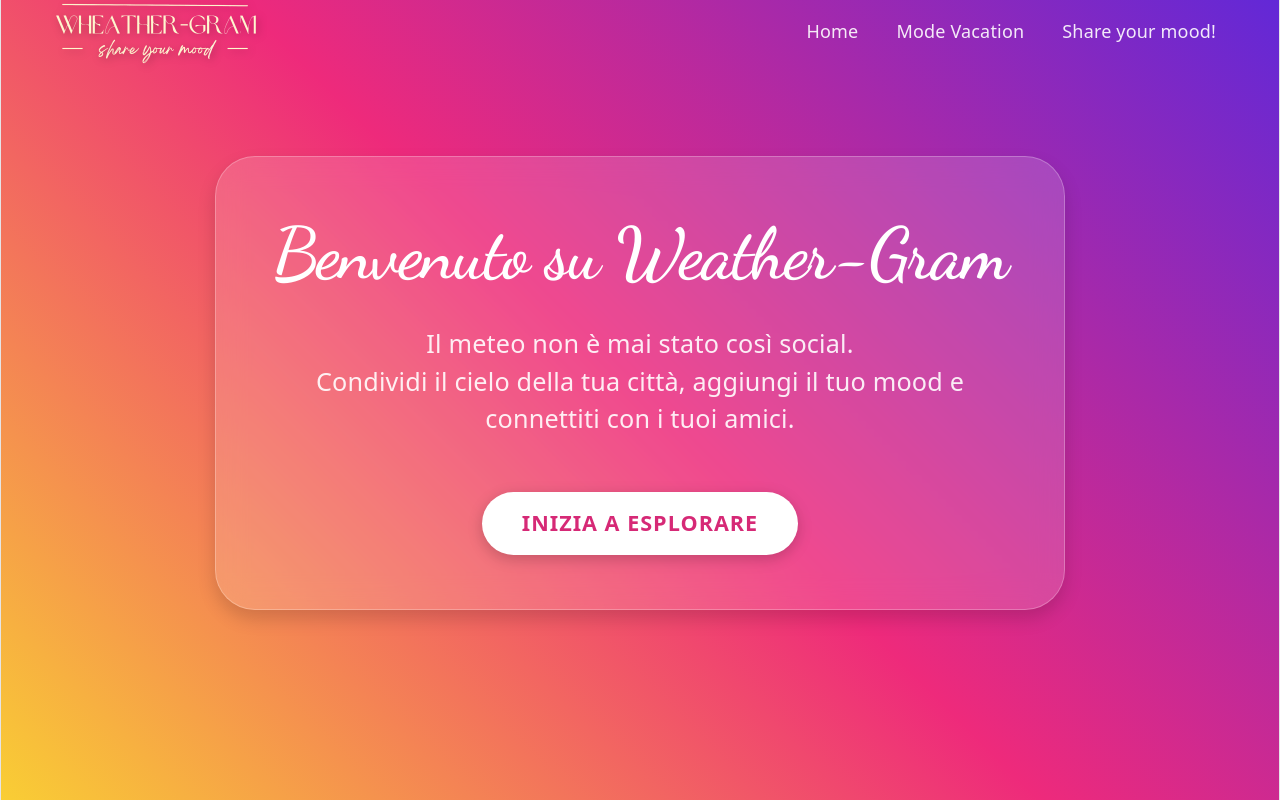
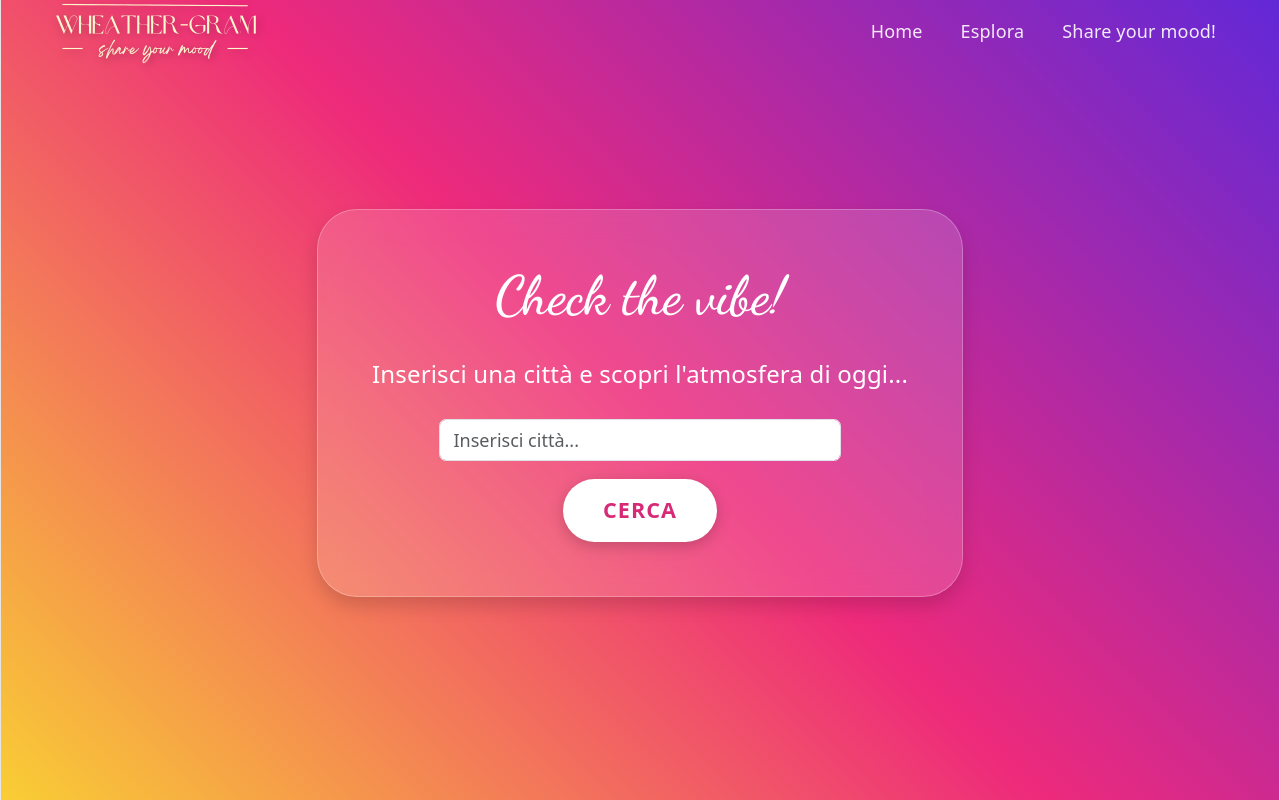
Before and after one commit to itsemanuela/wheather-gram, a React (Vite) app: page /RicercaMeteo in a window 1280 px wide. Built offline with nearby package versions, Linux system fonts and the light colour scheme.

Commit message:
Pagina Ricerca

```diff
--- a/package.json
+++ b/package.json
@@ -14,7 +14,8 @@
     "react": "^19.2.5",
     "react-bootstrap": "^2.10.10",
     "react-bootstrap-icons": "^1.11.6",
-    "react-dom": "^19.2.5"
+    "react-dom": "^19.2.5",
+    "react-router-dom": "^7.15.0"
   },
   "devDependencies": {
     "@babel/core": "^7.29.0",
--- a/src/App.jsx
+++ b/src/App.jsx
@@ -1,15 +1,18 @@
+import { BrowserRouter, Routes, Route } from "react-router-dom";
+import MyNavbar from "./Components/MyNavbar";
+import PaginaCentrale from "./Components/PaginaCentrale";
+import RicercaMeteo from "./Components/RicercaMeteo";
 import "./App.css";
-import MyNavbar from "./Components/MyNavbar";
 import "bootstrap/dist/css/bootstrap.min.css";
-import PaginaCentrale from "./Components/PaginaCentrale";
-
 function App() {
   return (
-    <>
+    <BrowserRouter>
       <MyNavbar />
-      <PaginaCentrale />
-    </>
+      <Routes>
+        <Route path="/" element={<PaginaCentrale />} />
+        <Route path="/RicercaMeteo" element={<RicercaMeteo />} />
+      </Routes>
+    </BrowserRouter>
   );
 }
-
 export default App;
--- a/src/Components/MyNavbar.jsx
+++ b/src/Components/MyNavbar.jsx
@@ -1,13 +1,15 @@
 import Container from "react-bootstrap/Container";
 import Nav from "react-bootstrap/Nav";
 import Navbar from "react-bootstrap/Navbar";
+import { Link } from "react-router-dom";
+import logoImg from "../assets/meteo.png";
 
 function MyNavbar() {
   return (
     <Navbar expand="lg" className="navbar-transparent w-100">
       <Container fluid className="px-5">
-        <Navbar.Brand href="#home" className="insta-logo-elegant">
-          <img src="./src/assets/meteo.png" alt="logo" className="logo-img" />
+        <Navbar.Brand as={Link} to="/" className="insta-logo-elegant">
+          <img src={logoImg} alt="logo" className="logo-img" />
         </Navbar.Brand>
 
         <Navbar.Toggle
@@ -17,13 +19,13 @@ function MyNavbar() {
 
         <Navbar.Collapse id="basic-navbar-nav">
           <Nav className="ms-auto">
-            <Nav.Link href="#home" className="nav-link-custom">
+            <Nav.Link as={Link} to="/" className="nav-link-custom">
               Home
             </Nav.Link>
-            <Nav.Link href="#link" className="nav-link-custom">
-              Mode Vacation
+            <Nav.Link as={Link} to="/Esplora" className="nav-link-custom">
+              Esplora
             </Nav.Link>
-            <Nav.Link href="#link" className="nav-link-custom">
+            <Nav.Link as={Link} to="/mood" className="nav-link-custom">
               Share your mood!
             </Nav.Link>
           </Nav>
--- a/src/Components/PaginaCentrale.jsx
+++ b/src/Components/PaginaCentrale.jsx
@@ -1,3 +1,5 @@
+import { Link } from "react-router-dom";
+
 const PaginaCentrale = () => {
   return (
     <div
@@ -21,7 +23,9 @@ const PaginaCentrale = () => {
           con i tuoi amici.
         </p>
 
-        <button className="btn-insta">Inizia a esplorare</button>
+        <Link to="/RicercaMeteo" style={{ textDecoration: "none" }}>
+          <button className="btn-insta">Inizia a esplorare</button>
+        </Link>
       </div>
     </div>
   );
--- /dev/null
+++ b/src/Components/RicercaMeteo.jsx
@@ -0,0 +1,28 @@
+const RicercaMeteo = () => {
+  return (
+    <div
+      className="container d-flex flex-column justify-content-center align-items-center"
+      style={{ minHeight: "85vh" }}
+    >
+      <div className="glass-card p-5 shadow text-center">
+        <h2
+          className="text-white mb-4"
+          style={{ fontFamily: "'Dancing Script', cursive", fontSize: "3rem" }}
+        >
+          Check the vibe!
+        </h2>
+        <p className="text-white mb-4" style={{ fontSize: "24px" }}>
+          Inserisci una città e scopri l'atmosfera di oggi...
+        </p>
+        <input
+          type="text"
+          placeholder="Inserisci città..."
+          className="form-control mb-3 w-75 mx-auto search-input"
+        />
+        <button className="btn-insta">Cerca</button>
+      </div>
+    </div>
+  );
+};
+
+export default RicercaMeteo;
```
Also changed, not shown: src/Esplora.jsx (deleted), 1 other file (tests, documents, lock files or other folders).
